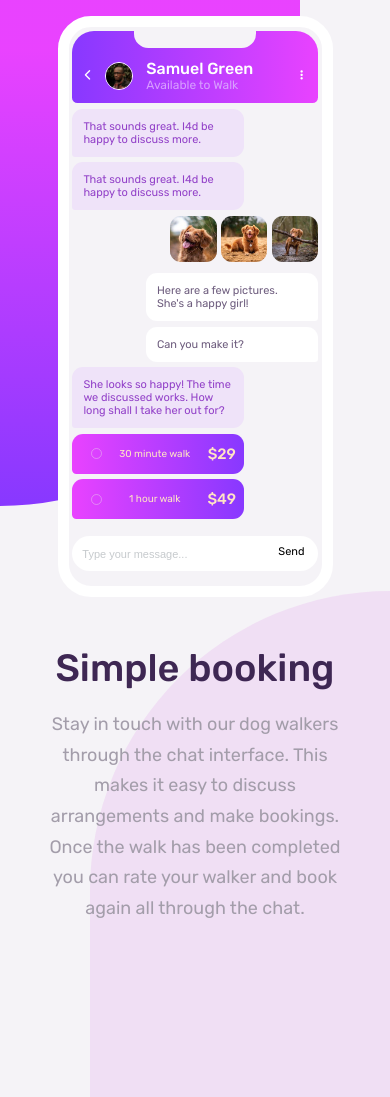
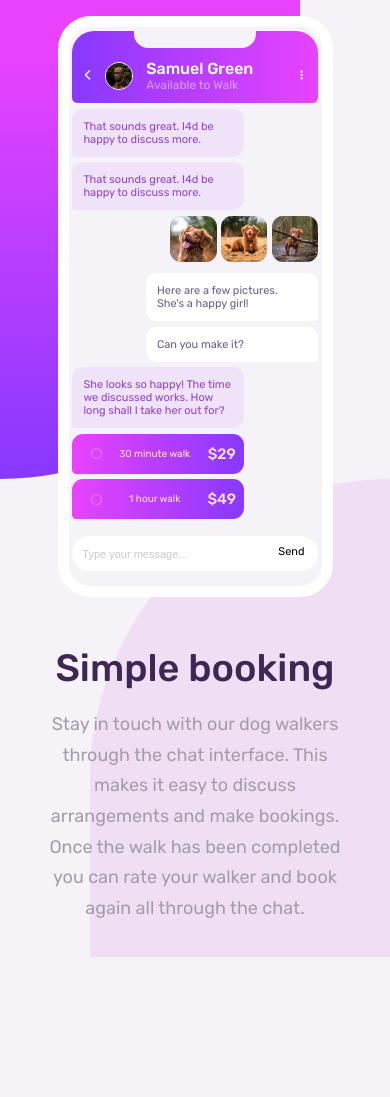
Before and after one commit to DESELMAAR/solution-14-chat-app-css-illustration-master, a plain HTML site: page index.html in a window 390 px wide. After the commit the page ends 957 px from the top, so only its background shows below. Drawn offline with Linux system fonts and the light colour scheme.

Commit message:
Update style.css

```diff
--- a/style.css
+++ b/style.css
@@ -15,12 +15,12 @@
 
 body{
   max-width: 1440px;
-  height: AUTO;
+   min-height: 100VH;
   background-color: hsl(270, 20%, 96%);
   font-family: 'Rubik', sans-serif;
   display: grid;
   place-items: center;
-  vertical-align: middle;
+  margin-inline:auto;
 
 }
 /* start  background left and right  */
@@ -41,14 +41,13 @@ body{
   background: hsla(293, 61%, 81%, 0.3);
   border-radius: 300px 0px 0 0;
   z-index: -1;
-  bottom: -30%;
+  bottom: 0;
   right: 0em;
 }
 /* end left an right background */
 
 /* start container for phone and paragrapgh */
 .container{
-  margin-top: 5em;
   display: grid;
   grid-template-columns: 1fr 1fr;
   width: 80%;
@@ -59,7 +58,6 @@ place-items: center;
   height: fit-content;
   border: 1em white solid;
   border-radius: 3em;
-  /* position: absolute; */
   left: 20%;
   top: 10%;
   background-color:hsl(270, 20%, 96%);
@@ -70,8 +68,7 @@ place-items: center;
 .top-div{
   width: 100%;
   background: linear-gradient(to right,hsl(264, 100%, 61%),hsl(293, 100%, 63%));
-  /* display: grid; */
-  /* grid-template-columns: 1fr 1fr 1fr; */
+
   border-top-left-radius: 2em;
   border-top-right-radius: 2em;
   border-bottom-left-radius: 0.5em;
@@ -226,12 +223,13 @@ color: hsl(271, 15%, 43%);
   body{
     display: grid;
     grid-template-columns: 1fr;
+    position: relative;
   }
   .container{
     width: 100%;
     grid-template-columns: 1fr;
     grid-gap: 3em;
-    margin-top: 1em;
+    margin: 1em 0;
   }
   .title{
     width: fit-content;
@@ -242,10 +240,12 @@ color: hsl(271, 15%, 43%);
   margin: 1em 2em;
 }
 .purple-bg{
-  height: 60%;
+  height: 50%;
 }
 .gray-bg{
-  height: 60%;
+  height: 50%;
+  bottom: 0%;
+  position: absolute;
 }
 
 }
```
